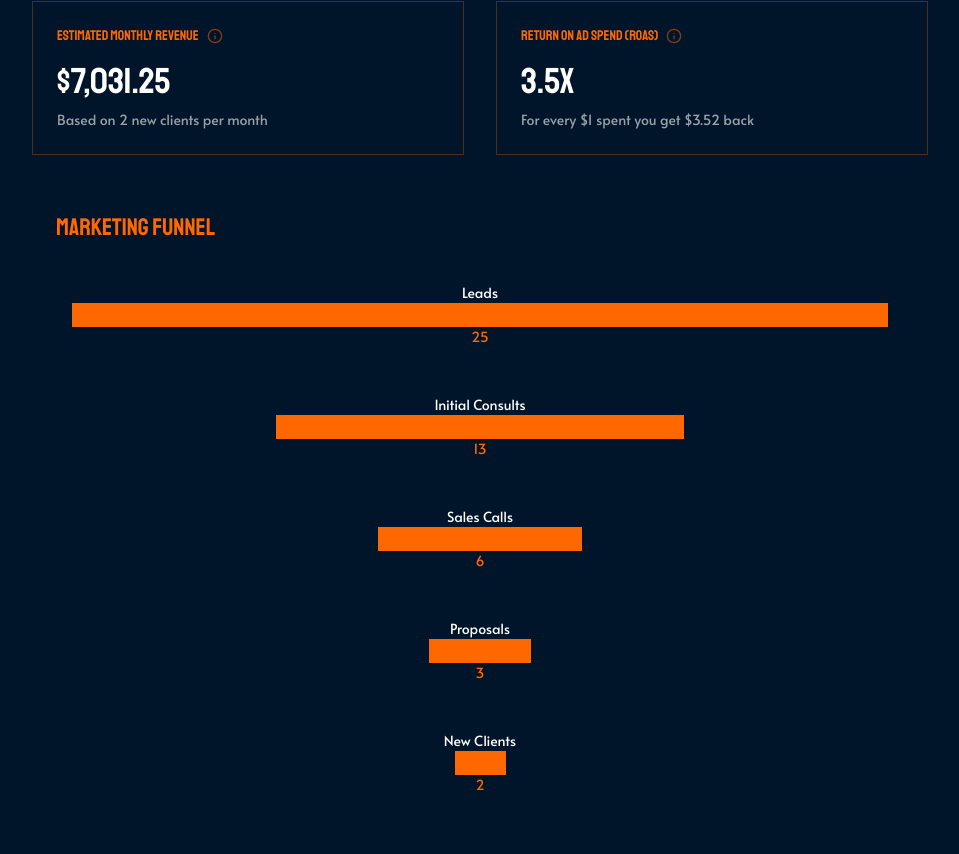
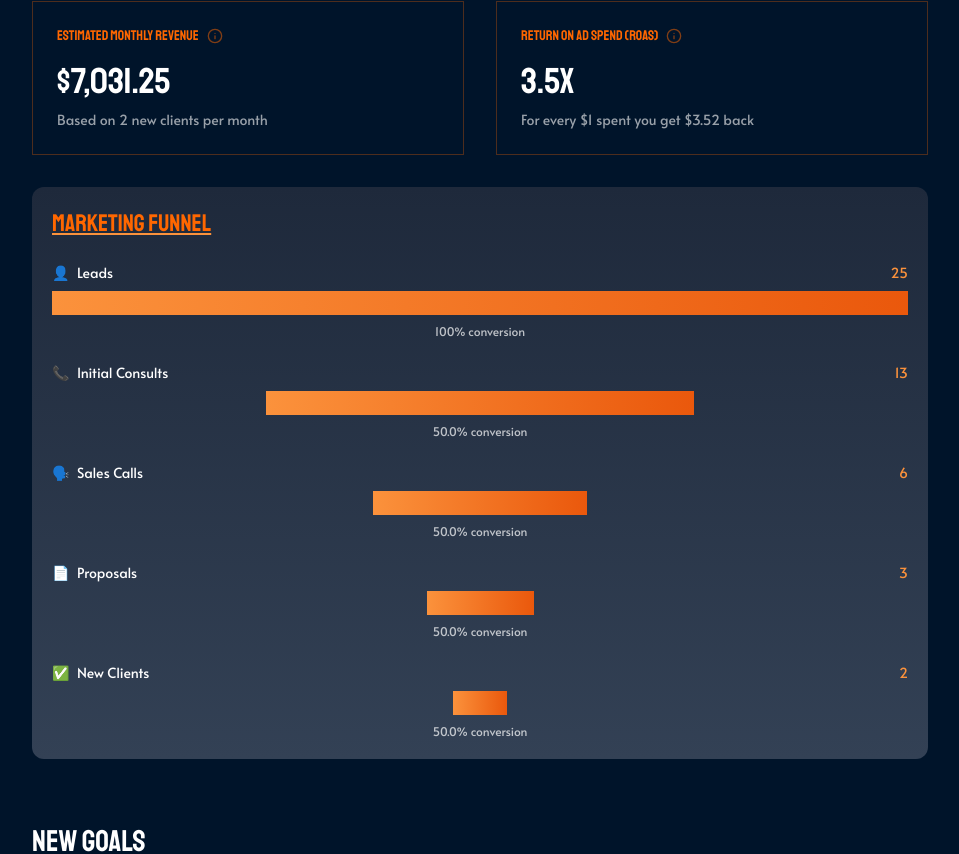
Before and after one commit to jack-xcelerate/sales-calculator, a Next.js app: page / in a window 1280 px wide. Shown: the part 1128-1982 px from the top of the page, without its empty margins (160-1119 px from the left). Built offline with nearby package versions, Linux system fonts and the light colour scheme.

Commit message:
Description of your changes

```diff
--- a/app/components/sales-calculator.tsx
+++ b/app/components/sales-calculator.tsx
@@ -306,32 +306,48 @@ const inputFields = [
 ];
 const FunnelVisualization = ({ metrics }: { metrics: Metrics }) => {
   const stages = [
-    { label: "Leads", value: metrics.leads },
-    { label: "Initial Consults", value: metrics.discoveryCalls },
-    { label: "Sales Calls", value: metrics.salesCalls },
-    { label: "Proposals", value: metrics.proposalsSent },
-    { label: "New Clients", value: metrics.newClients },
+    { label: "Leads", value: metrics.leads, icon: "👤" },
+    { label: "Initial Consults", value: metrics.discoveryCalls, icon: "📞" },
+    { label: "Sales Calls", value: metrics.salesCalls, icon: "🗣️" },
+    { label: "Proposals", value: metrics.proposalsSent, icon: "📄" },
+    { label: "New Clients", value: metrics.newClients, icon: "✅" },
   ];
 
+  const maxStageValue = Math.max(...stages.map((stage) => stage.value)); // Normalize values by the highest stage value.
+
   return (
-    <div className="funnel-visualization bg-background/50 p-6 rounded-xl">
-      <h3 className="text-2xl font-staatliches text-primary mb-6">Marketing Funnel</h3>
-      <div className="funnel-container space-y-4">
-        {stages.map((stage, index) => (
-          <div key={index} className="funnel-stage flex items-center justify-between">
-            <div className="stage-label text-sm font-alata text-white">{stage.label}</div>
-            <div
-              className="stage-bar bg-primary h-6 rounded-md"
-              style={{
-                width: `${(stage.value / metrics.leads) * 100}%`, // Normalize by Leads
-                maxWidth: "100%", // Ensure it doesn't overflow
-              }}
-            ></div>
-            <div className="stage-value text-sm font-alata text-primary">
-              {Math.round(stage.value).toLocaleString()}
+    <div className="funnel-visualization bg-gradient-to-b from-gray-900 to-gray-800 p-8 rounded-xl">
+      <h3 className="text-2xl font-staatliches text-primary mb-6 underline decoration-orange-400">
+        Marketing Funnel
+      </h3>
+      <div className="space-y-6">
+        {stages.map((stage, index) => {
+          const percentage =
+            index === 0
+              ? 100 // Leads are always 100% as the starting point.
+              : ((stage.value / stages[index - 1].value) * 100).toFixed(1); // Calculate conversion rate.
+
+          return (
+            <div key={index} className="flex flex-col items-center space-y-2">
+              <div className="flex items-center justify-between w-full">
+                <span className="text-sm text-white flex items-center space-x-2">
+                  <span>{stage.icon}</span>
+                  <span>{stage.label}</span>
+                </span>
+                <span className="text-sm text-orange-400">
+                  {Math.round(stage.value).toLocaleString()}
+                </span>
+              </div>
+              <div
+                className="h-6 bg-gradient-to-r from-orange-400 to-orange-600 rounded-md"
+                style={{
+                  width: `${(stage.value / maxStageValue) * 100}%`,
+                }}
+              />
+              <span className="text-xs text-white/70">{percentage}% conversion</span>
             </div>
-          </div>
-        ))}
+          );
+        })}
       </div>
     </div>
   );
--- a/app/globals.css
+++ b/app/globals.css
@@ -68,6 +68,28 @@ input:focus {
   gap: 1rem; /* Add spacing between items */
   justify-content: space-between;
 }
+.funnel-visualization {
+  padding: 20px;
+  border-radius: 12px;
+  background: linear-gradient(to bottom, #1e293b, #334155);
+}
+
+.stage-bar {
+  height: 6px;
+  background: linear-gradient(to right, #ff8c42, #ffa500);
+  border-radius: 6px;
+}
+
+.stage-label {
+  font-size: 14px;
+  color: #f9fafb;
+}
+
+.stage-percentage {
+  font-size: 12px;
+  color: #cbd5e1;
+}
+
 
 @media (max-width: 768px) {
   .flex-wrap {
```
